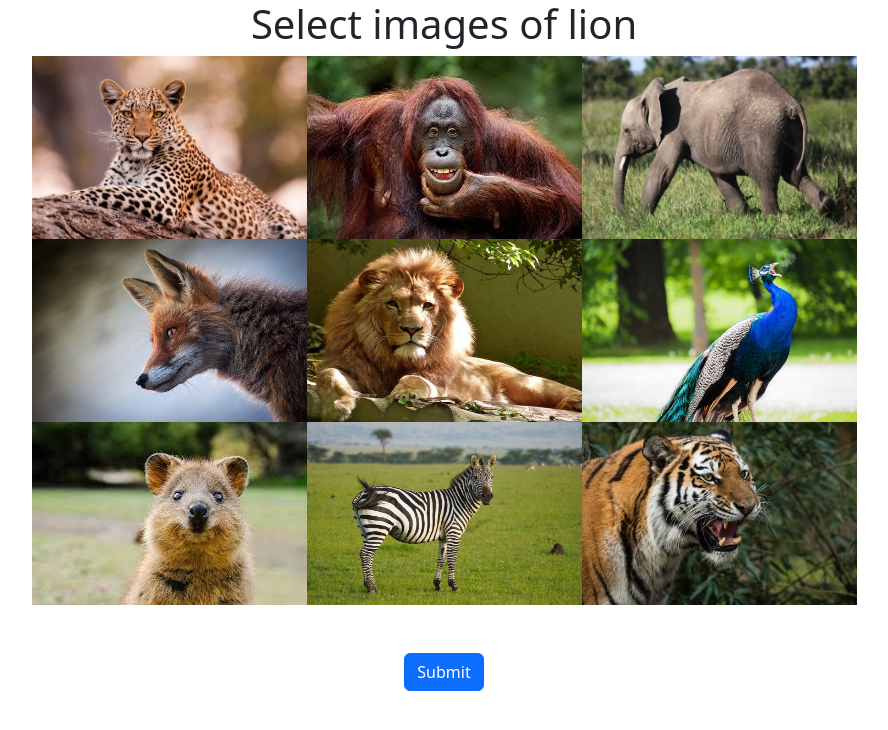
After one commit to SanjithRaghav/3-step-verification, a Node server app: template views/form3.ejs in a window 1280 px wide. The commit adds this page. Shown: the top 730 px of the page, without its empty margins (196-1084 px from the left). Run offline with Node 20, Linux system fonts and the light colour scheme; the template is opened without the code that fills it, so the values that code supplies are empty; some libraries are stand-ins or nearby versions.

Commit message:
added 3rd form

```diff
--- a/app.js
+++ b/app.js
@@ -2,6 +2,7 @@ const express=require('express')
 const mongoose=require('mongoose')
 const bodyParser = require('body-parser')
 const app=express()
+
 mongoose.connect("mongodb://localhost:27017/formDB",{useNewUrlParser:true})
 app.set('view engine', 'ejs')
 const userSchema =new  mongoose.Schema({
@@ -15,7 +16,9 @@ const User=mongoose.model("user",userSchema);
 
 app.listen(3000);
 app.get('/',(req, res) => {
-    res.render('form1.ejs',{p:'',i:''});
+    res.render('form3.ejs',{});
+
+   // res.render('form1.ejs',{p:'',i:''});
 })
 var data;
 app.post('/',(req, res) => {
@@ -43,7 +46,6 @@ app.post('/',(req, res) => {
         })
     }
     else if(req.body.button==='form2'){
-        console.log(data)
         if (data.code==req.body.code){
             res.send('code correct');
         }
@@ -51,4 +53,13 @@ app.post('/',(req, res) => {
             res.render('form2.ejs',{p:'*code incorrect'});
         }
     }
+    else{
+        console.log(req.body)
+        if(req.body.button=='1'){
+            res.send('succesfully logged in');
+        }
+        else{
+            res.render('form3.ejs',{});
+        }
+    }
 })
--- a/package.json
+++ b/package.json
@@ -14,6 +14,7 @@
     "ejs": "^3.1.8",
     "express": "^4.18.1",
     "mongodb": "^4.9.0",
-    "mongoose": "^6.5.3"
+    "mongoose": "^6.5.3",
+    "twilio": "^3.81.0"
   }
 }
--- /dev/null
+++ b/public/script/index.js
@@ -0,0 +1,21 @@
+var images=document.querySelectorAll('img');
+images.forEach((i)=>{
+    i.addEventListener('click',()=>{
+        i.classList.toggle('border');
+        i.classList.toggle('border-primary');
+        i.classList.toggle('border-4');
+        var but=document.querySelector('button');
+        var sel=document.querySelectorAll('.border');
+        if(sel.length===1){
+            if(sel[0].getAttribute('src')=='img/lion.jpeg'){
+                but.setAttribute('value','1');
+            }
+            else{
+                but.setAttribute('value',0);
+            }
+        }
+        else{
+            but.setAttribute('value',0);
+        }
+    })
+})
--- a/views/form1.ejs
+++ b/views/form1.ejs
@@ -19,7 +19,7 @@
 
 <main class="form-signin w-100 m-auto">
   <form action="/" method="post">
-    <img class="mb-4" src="user.png" alt="" width="72" height="72">
+    <img class="mb-4" src="img/user.png" alt="" width="72" height="72">
     <h1 class="h3 mb-3 fw-normal">Please sign in</h1>
 
     <div>
--- /dev/null
+++ b/views/form3.ejs
@@ -0,0 +1,50 @@
+<!doctype html>
+<html lang="en">
+  <head>
+    <meta charset="utf-8">
+    <meta name="viewport" content="width=device-width, initial-scale=1">
+    <meta name="description" content="">
+    <meta name="author" content="Mark Otto, Jacob Thornton, and Bootstrap contributors">
+    <meta name="generator" content="Hugo 0.101.0">
+    <title>Image verification</title>
+
+    <link href="https://cdn.jsdelivr.net/npm/bootstrap@5.2.0/dist/css/bootstrap.min.css" rel="stylesheet" integrity="sha384-gH2yIJqKdNHPEq0n4Mqa/HGKIhSkIHeL5AyhkYV8i59U5AR6csBvApHHNl/vI1Bx" crossorigin="anonymous">
+    <script src="https://cdn.jsdelivr.net/npm/bootstrap@5.2.0/dist/js/bootstrap.bundle.min.js" integrity="sha384-A3rJD856KowSb7dwlZdYEkO39Gagi7vIsF0jrRAoQmDKKtQBHUuLZ9AsSv4jD4Xa" crossorigin="anonymous"></script>
+
+<meta name="theme-color" content="#712cf9">
+
+    <style>
+        body{
+            text-align: center;
+        }
+        .col{
+            border:2px solid black;
+        }
+    </style>
+  </head>
+  <body>
+    <h1>Select images of lion
+    </h1>
+
+        <div class="d-flex justify-content-center">
+            <img class="px-0" src="img/cheetah.jpeg" height="183" width="275">
+            <img class="px-0" src="img/chimpanze.jpeg" height="183" width="275">
+            <img class="px-0" src="img/elephant.jpeg" height="183" width="275">
+        </div>
+        <div class="d-flex justify-content-center">
+            <img class="px-0" src="img/fox.jpeg" height="183" width="275">
+            <img class="px-0" src="img/lion.jpeg" height="183" width="275">
+            <img class="px-0" src="img/peacock.jpeg" height="183" width="275">
+        </div>
+        <div class="d-flex justify-content-center">
+            <img class="px-0" src="img/therila.jpeg" height="183" width="275">
+            <img class="px-0" src="img/zebra.jpeg" height="183" width="275">
+            <img class="px-0" src="img/tiger.jpeg" height="183" width="275">
+        </div>
+        <form action="/" method="post">
+            <button type="submit" name="button" class="btn btn-primary mt-5">Submit</button>
+        </form>
+
+
+        <script src="script/index.js"></script>
+</body>
```
Also changed, not shown: public/img/cheetah.jpeg (added), public/img/chimpanze.jpeg (added), public/img/elephant.jpeg (added), public/img/fox.jpeg (added), public/img/lion.jpeg (added), public/img/middle-finger.png (renamed from public/middle-finger.png), public/img/peacock.jpeg (added), public/img/therila.jpeg (added), public/img/tiger.jpeg (added), public/img/user.png (renamed from public/user.png), public/img/zebra.jpeg (added), 1 other file.
